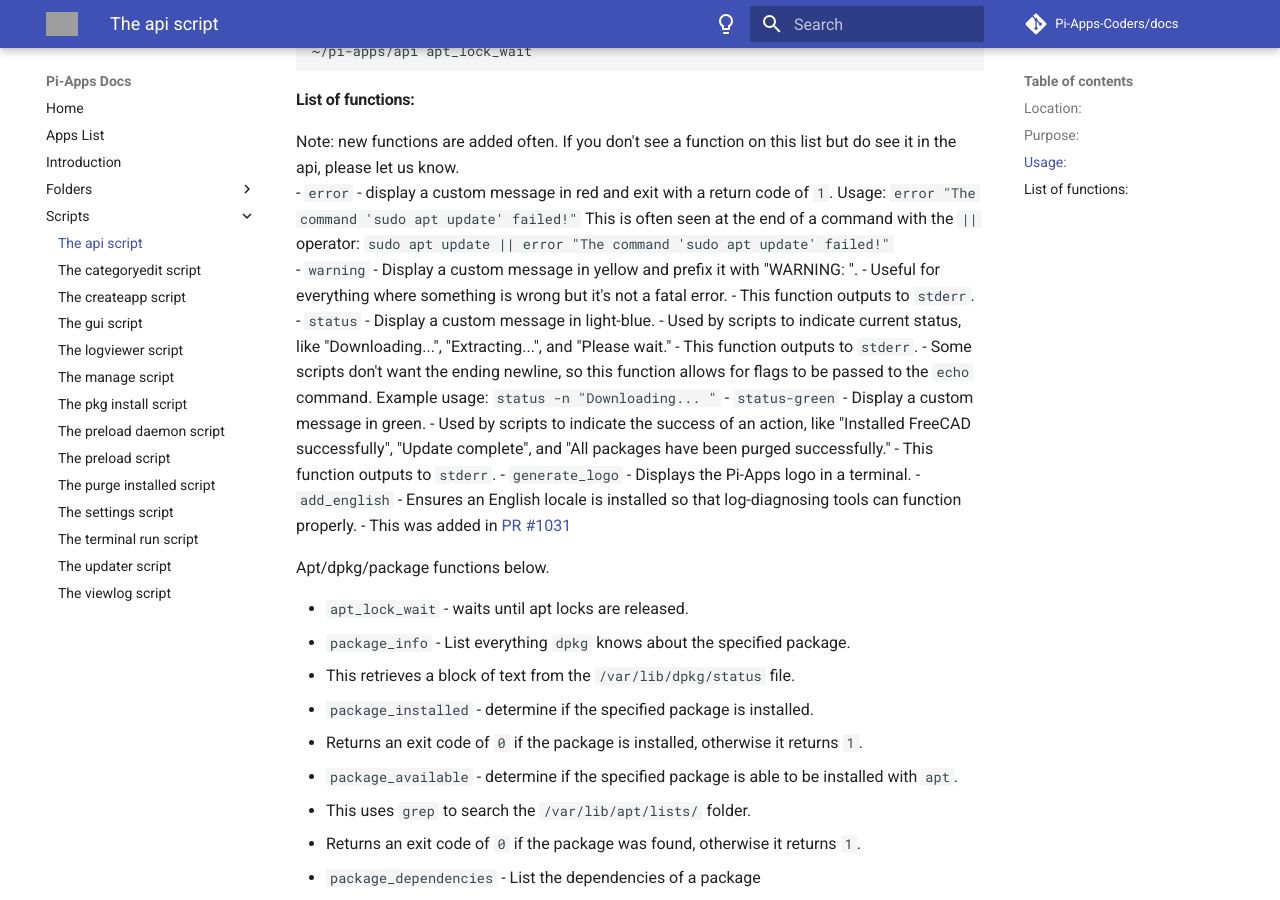
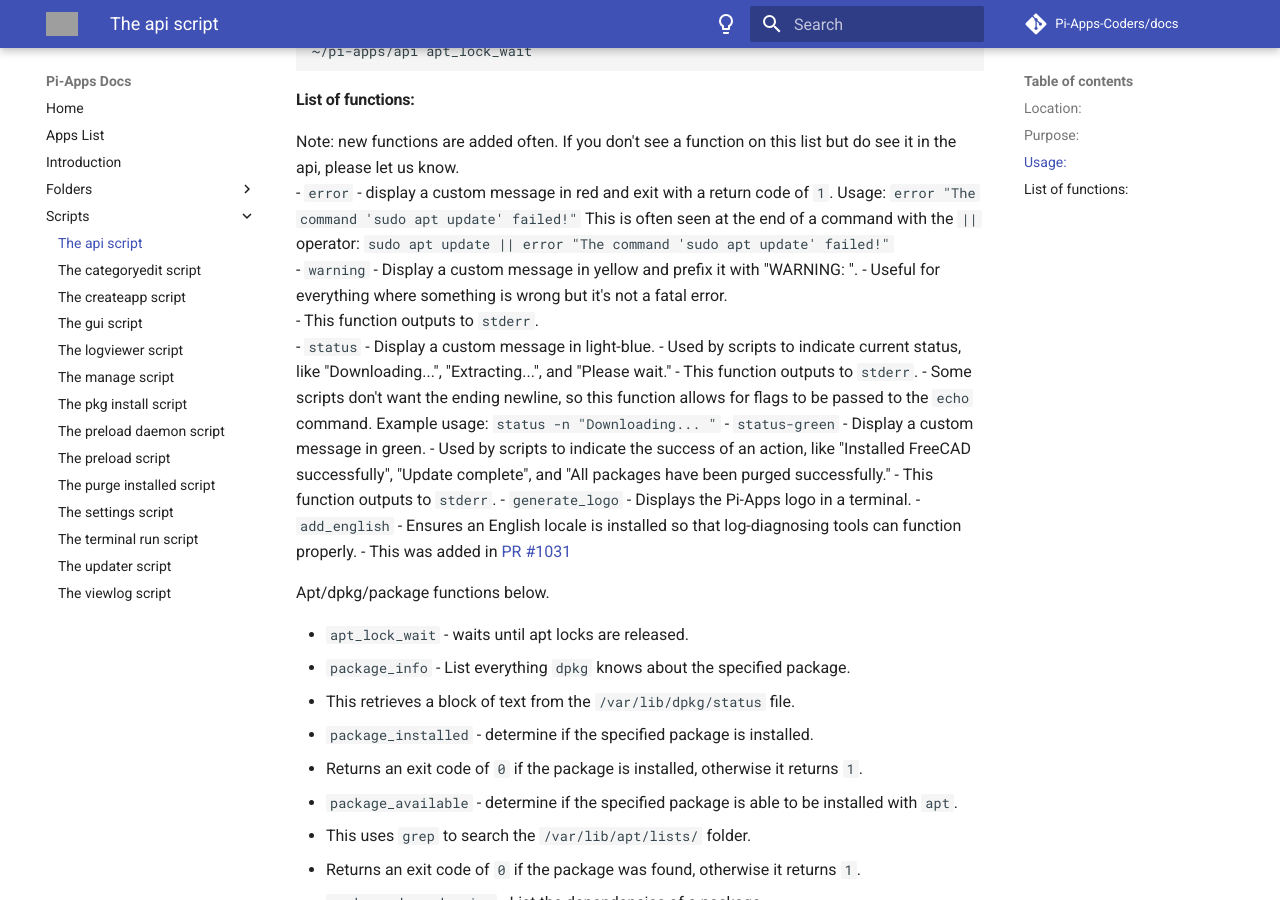
Before and after one commit to Pi-Apps-Coders/docs, an MkDocs documentation site: the page built from docs/scripts/the-api-script.md, in a window 1280 px wide and 900 px high, scrolled down 505 px. Built offline with MkDocs 1.6.1 and Material for MkDocs 9.7.7, drawn with Linux system fonts in a browser that asks for light colours; comment, search, counter and statistics services are not loaded; grey boxes are pictures that could not be loaded.

````diff
--- a/docs/scripts/the-api-script.md
+++ b/docs/scripts/the-api-script.md
@@ -25,7 +25,7 @@ Note: new functions are added often. If you don't see a function on this list bu
   ```
 <br>
 - `warning` - Display a custom message in yellow and prefix it with "WARNING: ".
-  - Useful for everything where something is wrong but it's not a fatal error.
+  - Useful for everything where something is wrong but it's not a fatal error.<br>
   - This function outputs to `stderr`.
 <br>
 - `status` - Display a custom message in light-blue.
````
